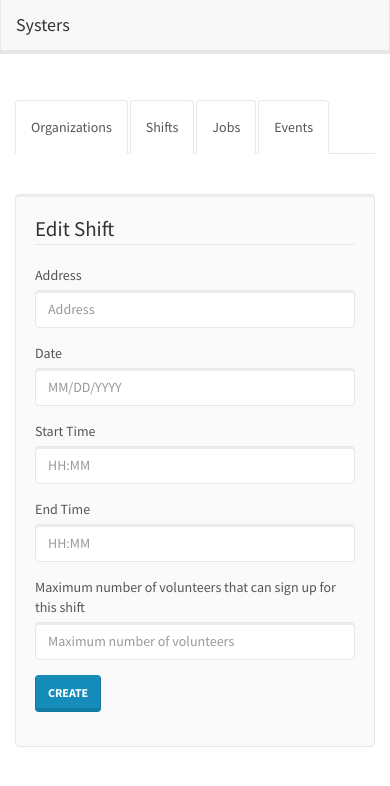
After one commit to Nerdylicious/vms-integrated, a Django app: page /shift/edit/1 in a window 390 px wide. The commit adds this page. Shown: the top 786 px of the page. Run offline with Django 3.2, Linux system fonts and the light colour scheme; the visitor is signed in with stand-in values (Sample User, id 1); data that the repository does not hold is empty; parts of the project's set-up code (start-up, migrations or seed data) failed here and were passed over; some libraries are stand-ins or nearby versions.

Commit message:
Added initial edit shift template

```diff
--- /dev/null
+++ b/vms/shift/templates/shift/edit.html
@@ -0,0 +1,132 @@
+{% extends "administrator/settings.html" %}
+
+{% block setting_content %}
+    <div class="spacer"></div>
+    <div class="well">
+        <form class="form-horizontal" action="" method="post">
+            {% csrf_token %}
+            <fieldset>
+                <legend>Edit Shift</legend>
+                {% if form.address.errors %}
+                    <div class="form-group has-error">
+                        <label class="col-md-2 control-label">
+                            Address
+                        </label>
+                        <div class="col-md-8">
+                            <input class="textinput textInput form-control" type="text" placeholder="Address" name="address" value="{{ form.address.value }}">
+                            <p class="help-block">
+                                <strong>
+                                    {% for error in form.address.errors %}
+                                        {{ error }}
+                                    {% endfor %}
+                                </strong>
+                            </p>
+                        </div>
+                    </div>
+                {% else %}
+                    <div class="form-group">
+                        <label class="col-md-2 control-label">
+                            Address
+                        </label>
+                        <div class="col-md-8">
+                            <input class="textinput textInput form-control" type="text" placeholder="Address" name="address" value="{% if form.address.value %}{{ form.address.value }}{% endif %}">
+                        </div>
+                    </div>
+                {% endif %}
+                {% if form.date.errors %}
+                    <div class="form-group has-error">
+                        <label class="col-md-2 control-label">Date</label>
+                        <div class="col-md-8">
+                            <input class="form-control" placeholder="MM/DD/YYYY" type="text" name="date" value="{% if form.date.value %}{{ form.date.value }}{% endif %}">
+                            <p class="help-block">
+                                <strong>
+                                    {% for error in form.date.errors %}
+                                        {{ error }}
+                                    {% endfor %}
+                                </strong>
+                            </p>
+                        </div>
+                    </div>
+                {% else %}
+                    <div class="form-group">
+                        <label class="col-md-2 control-label">Date</label>
+                        <div class="col-md-8">
+                            <input class="form-control" placeholder="MM/DD/YYYY" type="text" name="date" value="{% if form.date.value %}{{ form.date.value }}{% endif %}">
+                        </div>
+                    </div>
+                {% endif %}
+                {% if form.start_time.errors %}
+                    <div class="form-group has-error">
+                        <label class="col-md-2 control-label">Start Time</label>
+                        <div class="col-md-8">
+                            <input class="form-control" placeholder="MM/DD/YYYY" type="text" name="start_time" value="{% if form.start_time.value %}{{ form.start_time.value }}{% endif %}">
+                            <p class="help-block">
+                                <strong>
+                                    {% for error in form.start_time.errors %}
+                                        {{ error }}
+                                    {% endfor %}
+                                </strong>
+                            </p>
+                        </div>
+                    </div>
+                {% else %}
+                    <div class="form-group">
+                        <label class="col-md-2 control-label">Start Time</label>
+                        <div class="col-md-8">
+                            <input class="form-control" placeholder="HH:MM" type="text" name="start_time" value="{% if form.start_time.value %}{{ form.start_time.value }}{% endif %}">
+                        </div>
+                    </div>
+                {% endif %}
+                {% if form.end_time.errors %}
+                    <div class="form-group has-error">
+                        <label class="col-md-2 control-label">End Time</label>
+                        <div class="col-md-8">
+                            <input class="form-control" placeholder="HH:MM" type="text" name="end_time" value="{% if form.end_time.value %}{{ form.end_time.value }}{% endif %}">
+                            <p class="help-block">
+                                <strong>
+                                    {% for error in form.end_time.errors %}
+                                        {{ error }}
+                                    {% endfor %}
+                                </strong>
+                            </p>
+                        </div>
+                    </div>
+                {% else %}
+                    <div class="form-group">
+                        <label class="col-md-2 control-label">End Time</label>
+                        <div class="col-md-8">
+                            <input class="form-control" placeholder="HH:MM" type="text" name="end_time" value="{% if form.end_time.value %}{{ form.end_time.value }}{% endif %}">
+                        </div>
+                    </div>
+                {% endif %}
+                {% if form.max_volunteers.errors %}
+                    <div class="form-group has-error">
+                        <label class="col-md-2 control-label">Maximum number of volunteers that can sign up for this shift</label>
+                        <div class="col-md-8">
+                            <input class="form-control" placeholder="Maximum number of volunteers" type="text" name="max_volunteers" value="{% if form.max_volunteers.value %}{{ form.max_volunteers.value }}{% endif %}">
+                            <p class="help-block">
+                                <strong>
+                                    {% for error in form.max_volunteers.errors %}
+                                        {{ error }}
+                                    {% endfor %}
+                                </strong>
+                            </p>
+                        </div>
+                    </div>
+                {% else %}
+                    <div class="form-group">
+                        <label class="col-md-2 control-label">Maximum number of volunteers that can sign up for this shift</label>
+                        <div class="col-md-8">
+                            <input class="form-control" placeholder="Maximum number of volunteers" type="text" name="max_volunteers" value="{% if form.max_volunteers.value %}{{ form.max_volunteers.value }}{% endif %}">
+                        </div>
+                    </div>
+                {% endif %}
+                <div class="form-group">
+                    <div class="col-md-12 col-md-offset-2">
+                        <button class="btn btn-primary" type="submit">Create</button>
+                    </div>
+                </div>
+            </fieldset>
+        </form>
+    </div>
+{% endblock %}
--- a/vms/shift/templates/shift/list_shifts.html
+++ b/vms/shift/templates/shift/list_shifts.html
@@ -29,7 +29,7 @@
                             <a href="" class="btn btn-default btn-sm">Details</a>
                         </td>
                         <td>
-                            <a href="" class="btn btn-info btn-sm">Edit</a>
+                            <a href="{% url 'shift:edit' shift.id %}" class="btn btn-info btn-sm">Edit</a>
                         </td>
                         <td>
                             <a href="{% url 'shift:delete' shift.id %}" class="btn btn-danger btn-sm">Delete</a>
--- a/vms/shift/urls.py
+++ b/vms/shift/urls.py
@@ -4,6 +4,7 @@ from shift import views
 urlpatterns = patterns('',
     url(r'^create/(?P<job_id>\d+)$', views.create, name='create'),
     url(r'^delete/(?P<shift_id>\d+)$', views.delete, name='delete'),
+    url(r'^edit/(?P<shift_id>\d+)$', views.edit, name='edit'),
     url(r'^list_jobs/$', views.list_jobs, name='list_jobs'),
     url(r'^list_shifts/(?P<job_id>\d+)$', views.list_shifts, name='list_shifts'),
 )
--- a/vms/shift/views.py
+++ b/vms/shift/views.py
@@ -41,6 +41,10 @@ def delete(request, shift_id):
     return render(request, 'shift/delete.html', {'shift_id' : shift_id})
 
 @login_required
+def edit(request, shift_id):
+    return render(request, 'shift/edit.html')
+
+@login_required
 def list_jobs(request):
     job_list = get_jobs_ordered_by_title()
     return render(request, 'shift/list_jobs.html', {'job_list' : job_list})
```
